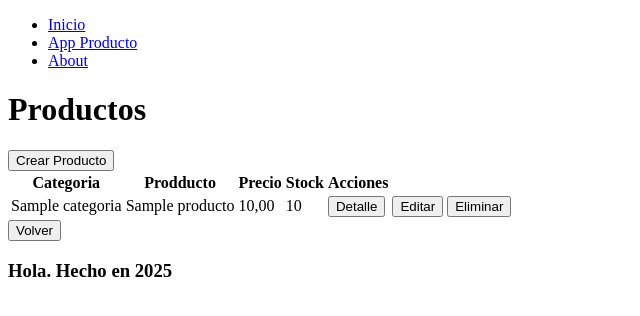
After one commit to guillermocostamagna/django-prueba, a Django app: page /producto/producto/list/ in a window 1280 px wide. The commit adds this page. Shown: the top 316 px of the page, without its empty margins (0-640 px from the left). Run offline with Django 5.2, Linux system fonts and the light colour scheme; tables that the repository leaves empty hold one stand-in row (values such as "Sample post").

Commit message:
CRUD Producto con clases

```diff
--- a/src/producto/forms.py
+++ b/src/producto/forms.py
@@ -6,3 +6,8 @@ class CategoriaForm (forms.ModelForm):
     class Meta:
         model = models.Categoria
         fields = "__all__"
+
+class ProductoForm (forms.ModelForm):
+    class Meta:
+        model = models.Producto
+        fields = "__all__"
--- a/src/producto/models.py
+++ b/src/producto/models.py
@@ -5,3 +5,18 @@ class Categoria (models.Model):
 
     def __str__(self):
         return self.nombre
+
+class Producto(models.Model):
+    categoria=models.ForeignKey(Categoria, on_delete=models.PROTECT, null=True, blank=True)
+    nombre=models.CharField(max_length=100, unique=True)
+    descripcion=models.TextField(null=True, blank=True)
+    precio=models.DecimalField(max_digits=10, decimal_places=2)
+    stock=models.PositiveIntegerField()
+
+    def __str__(self):
+        if self.categoria:
+            return f"{self.categoria.nombre} - {self.nombre}"
+        else:
+            return self.nombre
+    class Meta:
+        unique_together = ("categoria", "nombre")
--- a/src/producto/templates/producto/index.html
+++ b/src/producto/templates/producto/index.html
@@ -4,6 +4,6 @@
         <div>
             <a href="{% url 'producto:categoria_list' %}">Categorias de Productos</a>
             <br>
-            <a href="{% url 'producto:categoria_create' %}">Crear Categoria</a>
+            <a href="{% url 'producto:producto_list' %}">Productos</a>
         </div>
 {% endblock content %}
--- /dev/null
+++ b/src/producto/templates/producto/producto_list.html
@@ -0,0 +1,38 @@
+{% extends 'principal/base.html' %}
+
+{% block content %}
+    <h1>Productos</h1>
+    <a href="{% url 'producto:producto_create' %}"><button>Crear Producto</button></a>
+
+    <table>
+        <tr>
+            <th>Categoria</th>
+            <th>Prodducto</th>
+            <th>Precio</th>
+            <th>Stock</th>
+            <th>Acciones</th>
+        </tr>
+        {% for producto in object_list %}
+            <tr>
+                <td>{{ producto.categoria }}</td>
+                <td>{{ producto.nombre }}</td>
+                <td>{{ producto.precio }}</td>
+                <td>{{ producto.stock }}</td>
+                <td>
+                    <a href="{% url 'producto:producto_detail' producto.id %}"><button>Detalle</button></a>
+                </td>
+                <td>
+                    <a href="{% url 'producto:producto_update' producto.id %}"><button>Editar</button></a>
+                </td>
+                <td>
+                    <a href="{% url 'producto:producto_delete' producto.id %}"><button>Eliminar</button></a>
+                </td>
+            </tr>
+        {% empty %}
+            <tr>
+                <td>No hay productos</td>
+            </tr>
+        {% endfor %}
+    </table>
+    <a href="{% url 'producto:index' %}"><button>Volver</button></a>
+{% endblock content %}
--- a/src/producto/urls.py
+++ b/src/producto/urls.py
@@ -11,3 +11,12 @@ urlpatterns = [
     path('categoria/update/<int:pk>', views.categoria_update, name='categoria_update'),
     path('categoria/delete/<int:pk>', views.categoria_delete, name='categoria_delete'),
 ]
+
+urlpatterns += [
+    path('', views.index, name="index"),
+    path('producto/list/', views.ProductoListView.as_view(), name='producto_list'),
+    path('producto/create/', views.ProductoCreateView.as_view(), name='producto_create'),
+    path('producto/update/<int:pk>', views.ProductoUpdateView.as_view(), name='producto_update'),
+    path('producto/delete/<int:pk>', views.ProductoDeleteView.as_view(), name='producto_delete'),
+    path('producto/detail/<int:pk>', views.ProductoDetailView.as_view(), name='producto_detail'),
+]
--- a/src/producto/views.py
+++ b/src/producto/views.py
@@ -1,5 +1,7 @@
 from django.shortcuts import render
 from django.shortcuts import redirect
+from django.views.generic import CreateView, DeleteView, UpdateView, ListView, DetailView
+from django.urls import reverse_lazy
 from . import models, forms
 
 # Create your views here.
@@ -42,3 +44,24 @@ def categoria_delete (request, pk:int):
         query.delete()
         return redirect('producto:categoria_list')
     return render(request, "producto/categoria_confirm_delete.html", {"object":query})
+
+# PRODUCTO - LISTVIEW
+class ProductoListView(ListView):
+    model=models.Producto
+
+class ProductoCreateView(CreateView):
+    model=models.Producto
+    form_class = forms.ProductoForm
+    success_url = reverse_lazy("producto:producto_list")
+
+class ProductoUpdateView(UpdateView):
+    model=models.Producto
+    form_class = forms.ProductoForm
+    success_url = reverse_lazy("producto:producto_list")
+
+class ProductoDetailView(DetailView):
+    model=models.Producto
+
+class ProductoDeleteView(DeleteView):
+    model=models.Producto
+    success_url = reverse_lazy("producto:producto_list")
```
Also changed, not shown: src/producto/templates/producto/producto_confirm_delete.html (added, +11 -0 lines), src/producto/templates/producto/producto_detail.html (added, +19 -0 lines), src/producto/templates/producto/producto_form.html (added, +16 -0 lines), src/producto/migrations/0002_producto.py (added).
